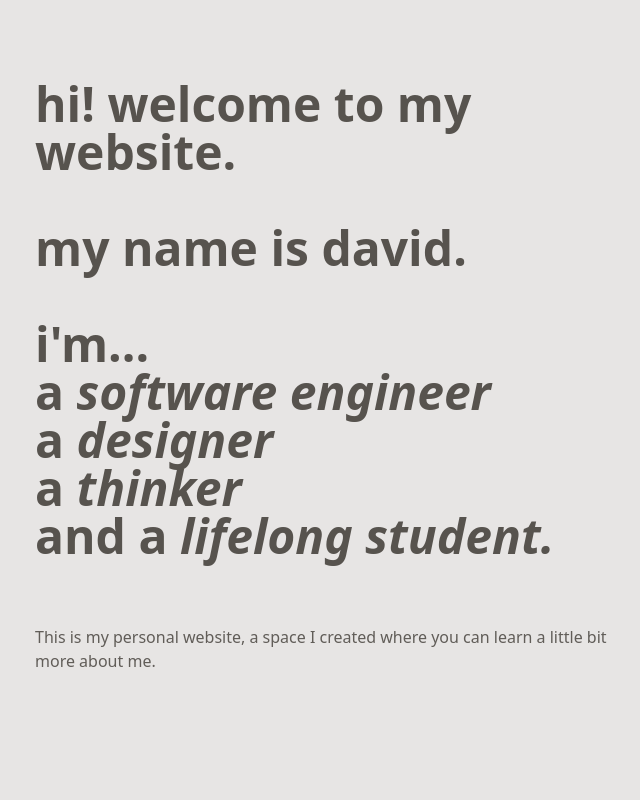
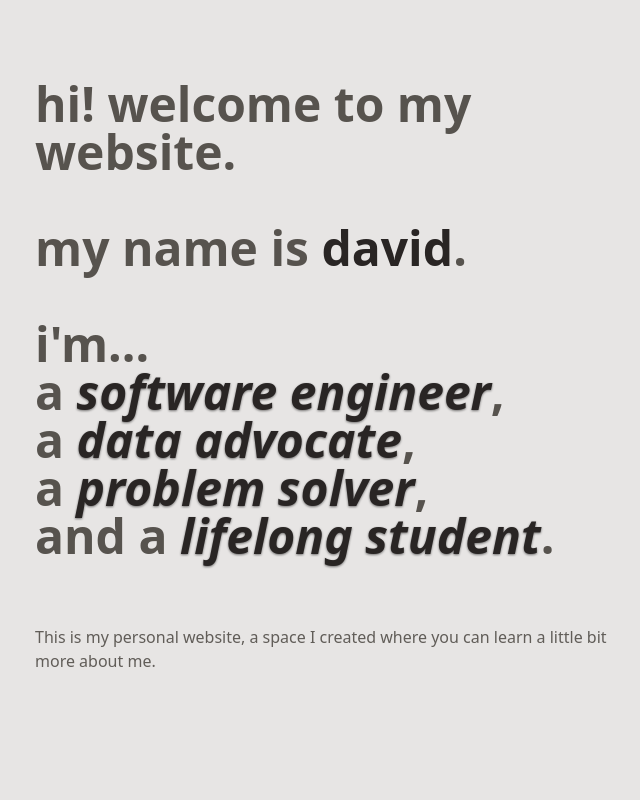
Before and after one commit to ddavidjeong/web_v2, a React (Vite) app: page / in a window 1280 px wide. Shown: the top 800 px of the page, without its empty margins (301-941 px from the left). Built offline with nearby package versions, Linux system fonts and the light colour scheme.

Commit message:
cover page styling edits, opacity bug in about me page

```diff
--- a/src/pages/About.tsx
+++ b/src/pages/About.tsx
@@ -7,7 +7,7 @@ const About = () => {
         <div className="md: col-span-1"></div>
 
         {/* body */}
-        <div className="col-span-1 dark:text-stone-600 md:col-span-2  font-light opacity-90 text-white">
+        <div className="col-span-1 md:col-span-2  text-white dark:text-stone-600 ">
           <div
             className="bg-s-p-1 dark:bg-stone-200 mb-2"
             style={{}}
@@ -20,7 +20,7 @@ const About = () => {
             </span>
           </div>
 
-          <section className="text-white dark:text-stone-700">
+          <section className="text-white  font-light dark:text-stone-700">
             <p className="mb-6 opacity-75 ">
               I'm a developer passionate about creating
               user-centric experiences, packaged with
@@ -58,7 +58,7 @@ const About = () => {
             <span>
               <a
                 href="mailto:davidsjeo@gmail.com"
-                className="font-medium opacity-100 hover:text-f-alt-3 hover:dark:text-stone-900 duration-300"
+                className="font-normal opacity-100 hover:text-f-alt-3 hover:dark:text-stone-900 duration-300"
               >
                 {" "}
                 davidsjeo@gmail.com
--- a/src/pages/Cover/Cover.tsx
+++ b/src/pages/Cover/Cover.tsx
@@ -7,31 +7,50 @@ const Cover = () => {
         <div className="md:col-span-1"></div>
         <div className="col-span-1 md:col-span-2 flex flex-col justify-between">
           <div>
-            <section className="text-white dark:text-stone-600 font-bold md:text-5xl text-3xl">
+            <section className="text-zinc-300 dark:text-stone-600 font-bold md:text-5xl text-3xl">
               <div className="pt-4 lg:pt-12 pb-12 text-line text-line-1">
                 hi! welcome to my website.
               </div>
               <div className="pb-12 text-line text-line-2">
-                my name is david.
+                my name is{" "}
+                <span className="text-white dark:text-stone-800">david</span>.
               </div>
               <div className="text-line text-line-3">
                 i'm...
               </div>
-              <div className="indent italic text-line text-line-4">
-                <span className="not-italic">a </span>software engineer
+              <div className="indent text-line text-line-4">
+                a{" "}
+                <span className=" italic text-white dark:text-stone-800 dark:drop-shadow-[0_1.2px_1.2px_rgba(0,0,0,0.5)] drop-shadow-[0_1.2px_1.2px_rgba(236,229,212,0.5)] ">
+                  software engineer
+                </span>
+                ,
               </div>
-              <div className="indent italic text-line text-line-5">
-                <span className="not-italic">a </span>designer
+              <div className="indent text-line text-line-5">
+                a{" "}
+                <span className=" italic text-white dark:text-stone-800 dark:drop-shadow-[0_1.2px_1.2px_rgba(0,0,0,0.5)] drop-shadow-[0_1.2px_1.2px_rgba(236,229,212,0.5)]  ">
+                  data advocate
+                </span>
+                ,
               </div>
-              <div className="indent italic text-line text-line-6">
-                <span className="not-italic">a </span>thinker
+              <div className="indent text-line text-line-6">
+                a{" "}
+                <span className=" italic text-white dark:text-stone-800 dark:drop-shadow-[0_1.2px_1.2px_rgba(0,0,0,0.5)] drop-shadow-[0_1.2px_1.2px_rgba(236,229,212,0.5)]  ">
+                  problem solver
+                </span>
+                ,
               </div>
-              <div className="indent italic text-line text-line-7 pb-16">
-                <span className="not-italic">and a </span>lifelong student.
+              <div className="indent text-line text-line-7 pb-16">
+                and a{" "}
+                <span className=" italic text-white dark:text-stone-800 dark:drop-shadow-[0_1.2px_1.2px_rgba(0,0,0,0.5)] drop-shadow-[0_1.2px_1.2px_rgba(236,229,212,0.5)]  ">
+                  lifelong student
+                </span>
+                .
               </div>
             </section>
             <div className="text-white dark:text-stone-600 md:text-md text-md font-light text-line text-line-8 mb-8">
-              This is my personal website, a space I created where you can learn a little bit more about me.
+              This is my personal website, a space I created
+              where you can learn a little bit more about
+              me.
             </div>
           </div>
 
@@ -39,7 +58,6 @@ const Cover = () => {
             className="w-[20vw] max-w-[60px] h-[12vh] mx-auto [&_path]:stroke-white [&_path]:fill-transparent [&_path]:stroke-2 dark:[&_path]:stroke-[#4a4a4a] text-line text-line-9 mb-24 lg:mb-4"
             viewBox="0 0 60 120"
           >
-
             <path
               className="lg:block"
               d="M0 80 L30 112 L60 80"
```
